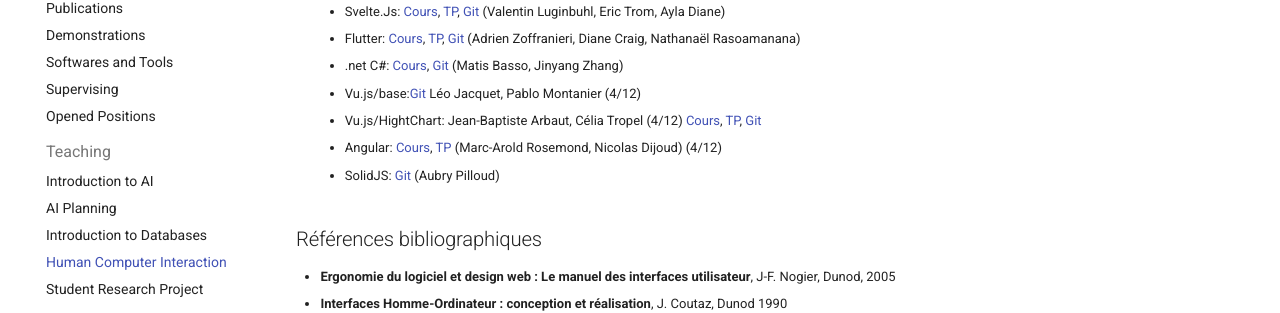
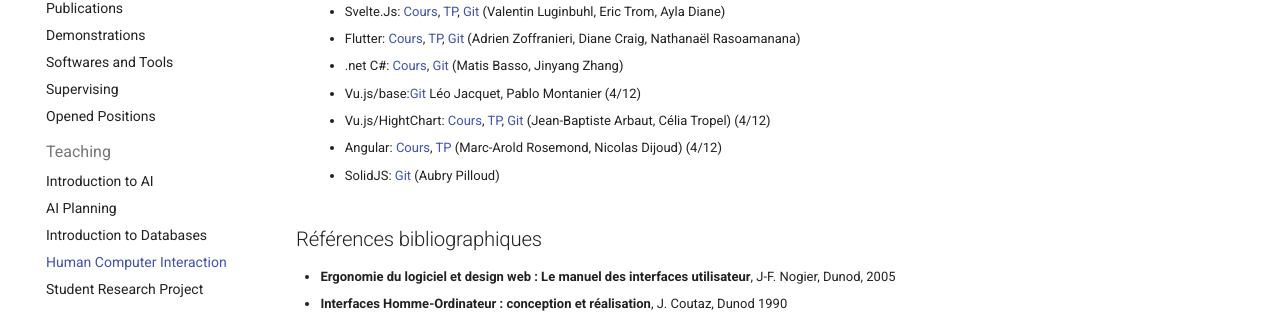
Before and after one commit to pellierd/homepage, an MkDocs documentation site: the page built from docs/teaching/hci.md, in a window 1280 px wide and 900 px high, scrolled down 861 px. Shown: the part 147-460 px from the top of the window. Built offline with MkDocs 1.6.1 and Material for MkDocs 9.7.7, drawn with Linux system fonts in a browser that asks for light colours.

```diff
--- a/docs/teaching/hci.md
+++ b/docs/teaching/hci.md
@@ -33,7 +33,7 @@ Après un rappel des principes ergonomiques, ce cours s’intéresse essentielle
     - Flutter: [Cours](hci/tmp/Flutter.pdf), [TP](https://github.com/Pandaniens/FlutterTestIHM/), [Git](https://github.com/Diane38/IHM_S9_Craig_Zoffranieri_-Rasoamanana.git) (Adrien Zoffranieri, Diane Craig, Nathanaël Rasoamanana)
     - .net C#: [Cours](https://docs.google.com/presentation/d/18nEf82vEkagVzWKCFFFI7paTP4bMEXMdSuw1On4LN5Q/edit?slide=id.p#slide=id.p), [Git](https://github.com/yilingwaku/BlazorTpDemo/tree/main) (Matis Basso, Jinyang Zhang)
     - Vu.js/base:[Git](https://github.com/leo-jcq/projet-ihm) Léo Jacquet, Pablo Montanier (4/12)
-    - Vu.js/HightChart: Jean-Baptiste Arbaut, Célia Tropel (4/12) [Cours](http://github.com/CTRetu/IHM-Activite-HighCharts/blob/main/HighCharts_Arbaut_Tropel_M2_MIASHS_IC_IHM.pdf), [TP]( https://github.com/CTRetu/IHM-Activite-HighCharts/tree/main), [Git](https://github.com/CTRetu/Interaction-Homme-Machine-Arbaut-Tropel-MIASHS-IC)
+    - Vu.js/HightChart: [Cours](http://github.com/CTRetu/IHM-Activite-HighCharts/blob/main/HighCharts_Arbaut_Tropel_M2_MIASHS_IC_IHM.pdf), [TP]( https://github.com/CTRetu/IHM-Activite-HighCharts/tree/main), [Git](https://github.com/CTRetu/Interaction-Homme-Machine-Arbaut-Tropel-MIASHS-IC) (Jean-Baptiste Arbaut, Célia Tropel) (4/12)
     - Angular: [Cours](https://docs.google.com/presentation/d/1ZOapGsFTTztzIMGpo9KG2uXQpOtNoPcrlvw9nQZi9II/edit?slide=id.p2#slide=id.p2), [TP](https://github.com/Nizijolas/IHM2_AngularTP) (Marc-Arold Rosemond, Nicolas Dijoud) (4/12)
     - SolidJS: [Git](https://github.com/Aubry-PILLOUD/Projet_IHM_Aubry_PILLOUD) (Aubry Pilloud)
 
```
